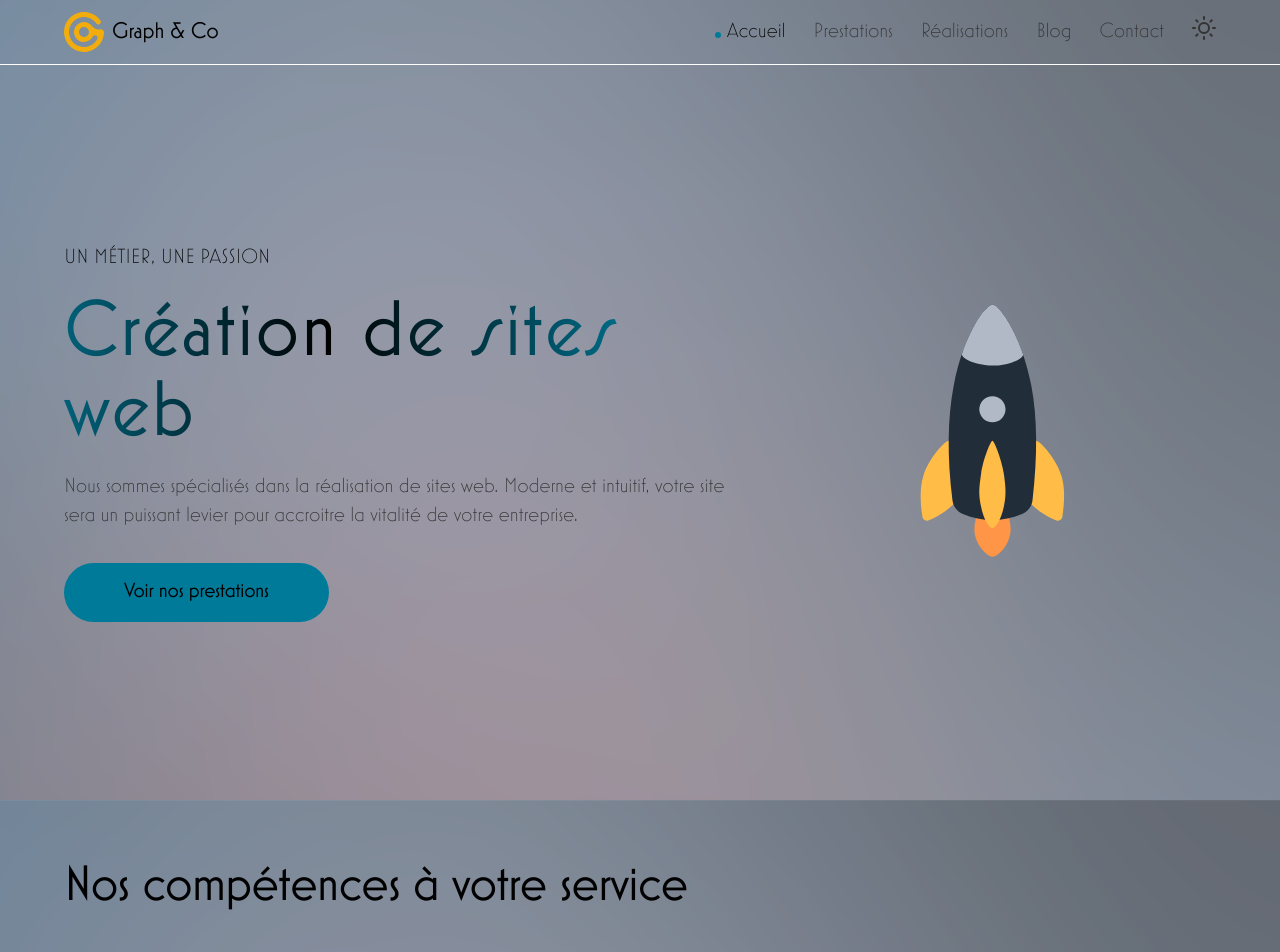
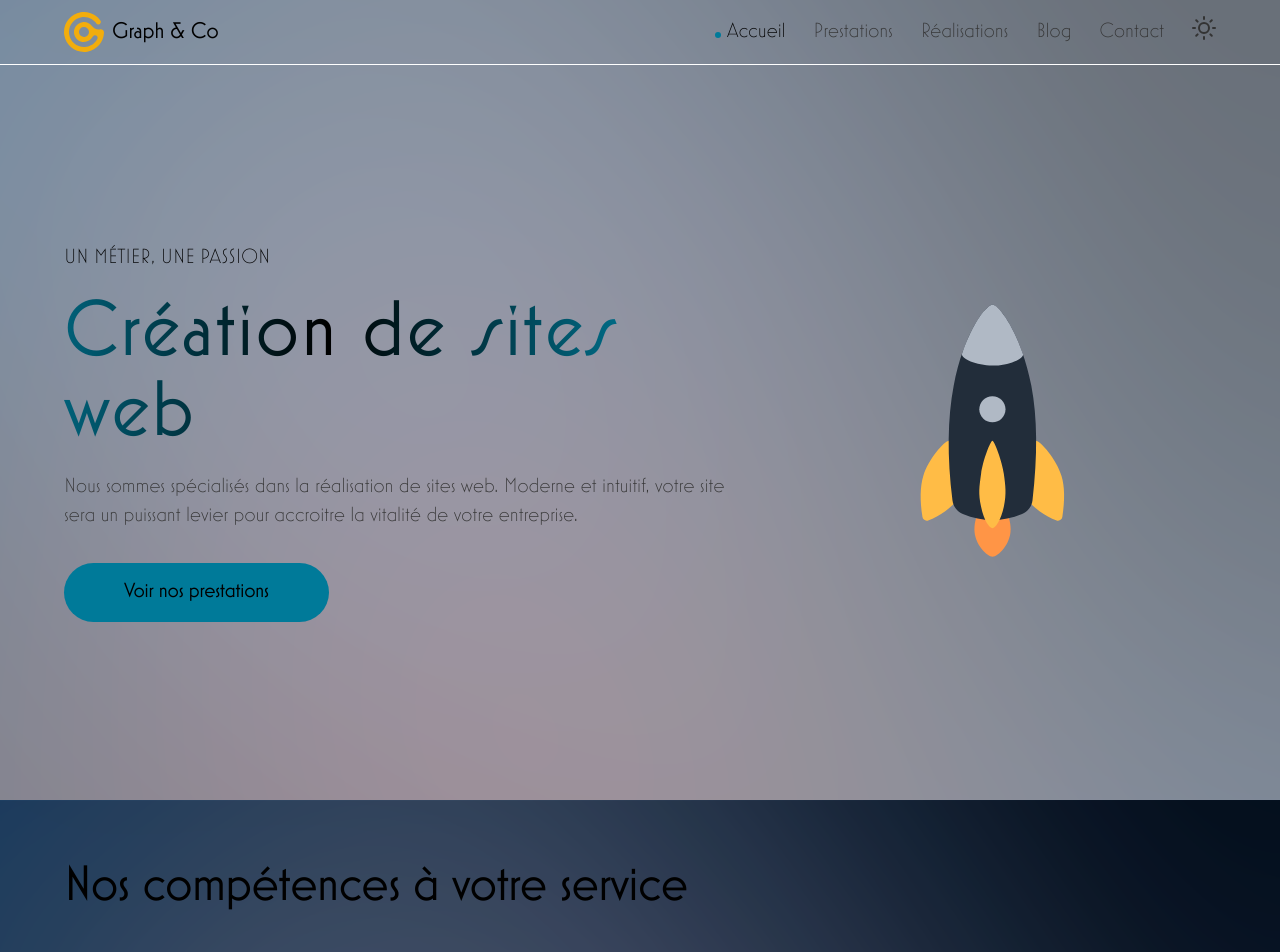
Before and after one commit to Graphandco/graph-next-tailwind-2024, a Next.js app: page / in a window 1280 px wide. Shown: the top 952 px of the page. Built offline with nearby package versions, Linux system fonts and the light colour scheme.

Commit message:
Text color and line height sm

```diff
--- a/app/globals.scss
+++ b/app/globals.scss
@@ -50,7 +50,7 @@ $breakpoints: (
 		--contrast: hsl(0deg 0% 100%);
 		--background: hsl(20deg 14.3% 4.1%);
 		// --foreground: hsl(0deg 0% 50%);
-		--foreground: hsl(271.76deg 11.11% 70%);
+		--foreground: hsl(271.76deg 11.11% 75%);
 		--bg-burgermenu: hsl(20deg 14.3% 4.1% / 50%);
 		// --card: hsl(20deg 14.3% 4.1%);
 		--card: hsl(216deg 19.08% 25.69%);
@@ -118,7 +118,7 @@ body {
 	// }
 	&:after {
 		content: "";
-		position: absolute;
+		position: fixed;
 		inset: 0;
 		background-color: var(--background);
 		opacity: 0.4;
--- a/tailwind.config.js
+++ b/tailwind.config.js
@@ -29,7 +29,7 @@ module.exports = {
 			sm: [
 				"1.1rem",
 				{
-					lineHeight: "1.6rem",
+					lineHeight: "1.2rem",
 					letterSpacing: "-0.01em",
 					fontWeight: "500",
 				},
```
